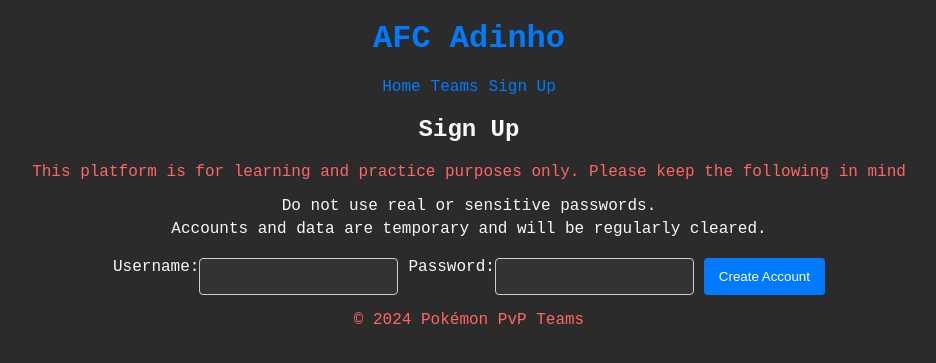
After one commit to AFCadinho/afc_website, a Flask app: page /signup in a window 1280 px wide. The commit adds this page. Shown: the top 363 px of the page, without its empty margins (171-1107 px from the left). Run offline with Flask 3, Linux system fonts and the light colour scheme.

Commit message:
complete signup

```diff
--- a/app.py
+++ b/app.py
@@ -1,4 +1,5 @@
 import postgresqlite
+import queries
 
 from flask import Flask, render_template, request, redirect, url_for, session, flash
 
@@ -9,12 +10,10 @@ app.secret_key = "my_secret_key"
 
 @app.route('/', methods=["GET", "POST"])
 def index():
-    if "user_id" not in session:
-        flash("You need to log in to view this page.", "warning")
-        return redirect(url_for('login'))
+    if "logout" in request.form:
+        session.clear()
+        print(session)
 
-    if "logout" in request.form:
-        session.pop("user_id", None)
         flash("Successfully logged out", category="info")
         return redirect(url_for("login"))
 
@@ -44,17 +43,14 @@ def login():
         password = request.form['password']
 
         # Check the database if these values exist
-        player = db.query_row("""
-                        SELECT *
-                        FROM users
-                        WHERE name = :name
-                        """, name=name)
+        player = queries.check_username(db, name)
 
         # Check if player exists
         if player:
             # Check if the password matches
             if player["password"] == password:
                 session["user_id"] = player["id"]
+                session["username"] = name
                 flash("You have been successfully logged in!", category="info")
                 return redirect(url_for("index"))
             else:
@@ -66,5 +62,24 @@ def login():
 
     return render_template("login.html")
 
+
+@app.route("/signup", methods=["POST", "GET"])
+def signup():
+    if request.method == "POST":
+        username = request.form["username"].lower()
+        password = request.form["password"]
+
+        if queries.check_username(db, username):
+            flash("Username is already in use. Please choose a different name")
+            return redirect(url_for("signup"))
+        else:
+            queries.insert_user(db, username, password)
+            session["user_id"] = queries.get_user_id(db, username)
+            session["username"] = username
+            flash("Account successfully Created!")
+            return redirect(url_for("index"))
+
+    return render_template("signup.html")
+
 if __name__ == "__main__":
     app.run(debug=True)
--- a/schema.sql
+++ b/schema.sql
@@ -55,8 +55,8 @@ CREATE TABLE pokemon (
 -- Insert sample teams
 INSERT INTO pokemmo_teams(game_id, name, pokepaste)
 VALUES
-(1, 'Arcanine', 'https://pokepast.es/7b2f7c2fa6065676'),
-(1, 'Moltres', 'https://pokepast.es/b93d8a152ef16589');
+(1, 'ARCANINE ENTERS OU', 'https://pokepast.es/7b2f7c2fa6065676'),
+(1, 'MegaMoltres Duo Dual Defog', 'https://pokepast.es/b93d8a152ef16589');
 
 -- Insert Pokémon for teams
 INSERT INTO pokemon(team_id, name)
--- a/templates/base.html
+++ b/templates/base.html
@@ -7,6 +7,10 @@
     <link rel="stylesheet" href="{{ url_for('static', filename='styles.css') }}">
 </head>
 <body>
+    {% if "username" in session%}
+    <p>You are currently logged in as {{ session["username"].title() }}</p>
+
+    {% endif %}
     {% with messages = get_flashed_messages(with_categories=true)  %}
         {% if messages %}
             <ul>
@@ -17,7 +21,9 @@
         {% endif %}
     {% endwith %}
     <header>
-        <h1>Pokémon PvP Teams</h1>
+        <h1>
+            <a href="{{ url_for('index') }}">AFC Adinho</a>
+        </h1>
         <nav>
             <a href="{{ url_for('index') }}">Home</a>
             <a href="{{ url_for('teams') }}">Teams</a>
@@ -25,6 +31,8 @@
             <form method="POST" action="{{ url_for('index') }}">
                 <button name="logout" value="true" >Logout</button>
             </form>
+            {% else %}
+            <a href="{{ url_for('signup') }}">Sign Up</a>
             {% endif %}
         </nav>
     </header>
--- a/templates/index.html
+++ b/templates/index.html
@@ -1,7 +1,6 @@
 {% extends "base.html" %} {% block title %}Home{% endblock %} {% block content
 %}
-<h2>Welcome to Pokémon PvP Teams</h2>
-<p>Welcome to my Website</p>
+<h2>Welcome to my Website</h2>
 <iframe
   width="560"
   height="315"
--- /dev/null
+++ b/templates/signup.html
@@ -0,0 +1,23 @@
+{% extends 'base.html' %}
+
+{% block title %}
+    Sign Up
+{% endblock %}
+
+{% block content %}
+<h2>Sign Up</h2>
+<p>This platform is for learning and practice purposes only. Please keep the following in mind</p>
+<ul>
+    <li>Do not use real or sensitive passwords.</li>
+    <li>Accounts and data are temporary and will be regularly cleared.</li>
+</ul>
+    <form method="POST">
+        <label>Username: </label>
+        <input type="text" name="username"><br><br>
+
+        <label>Password: </label>
+        <input type="text" name="password"><br><br>
+
+        <button type="submit">Create Account</button>
+    </form>
+{% endblock %}
```
Also changed, not shown: queries.py (added, +28 -0 lines).
